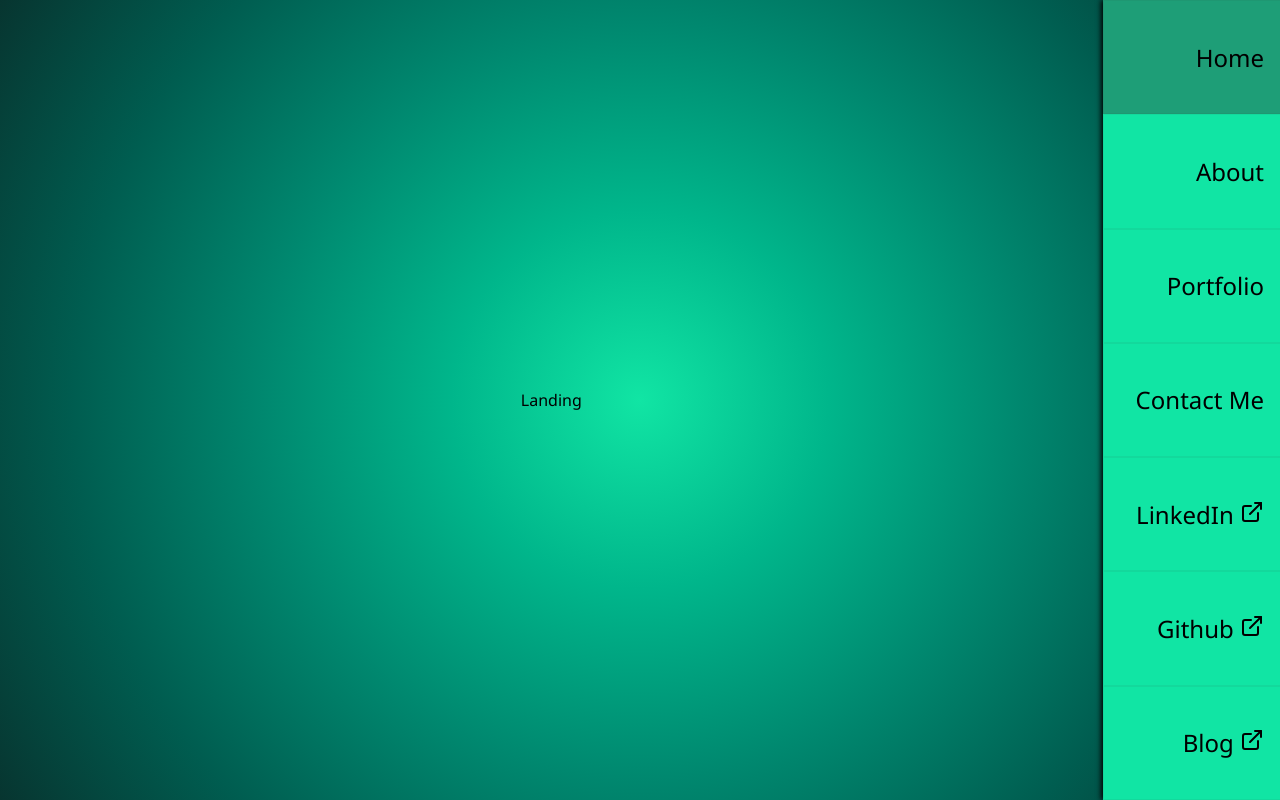
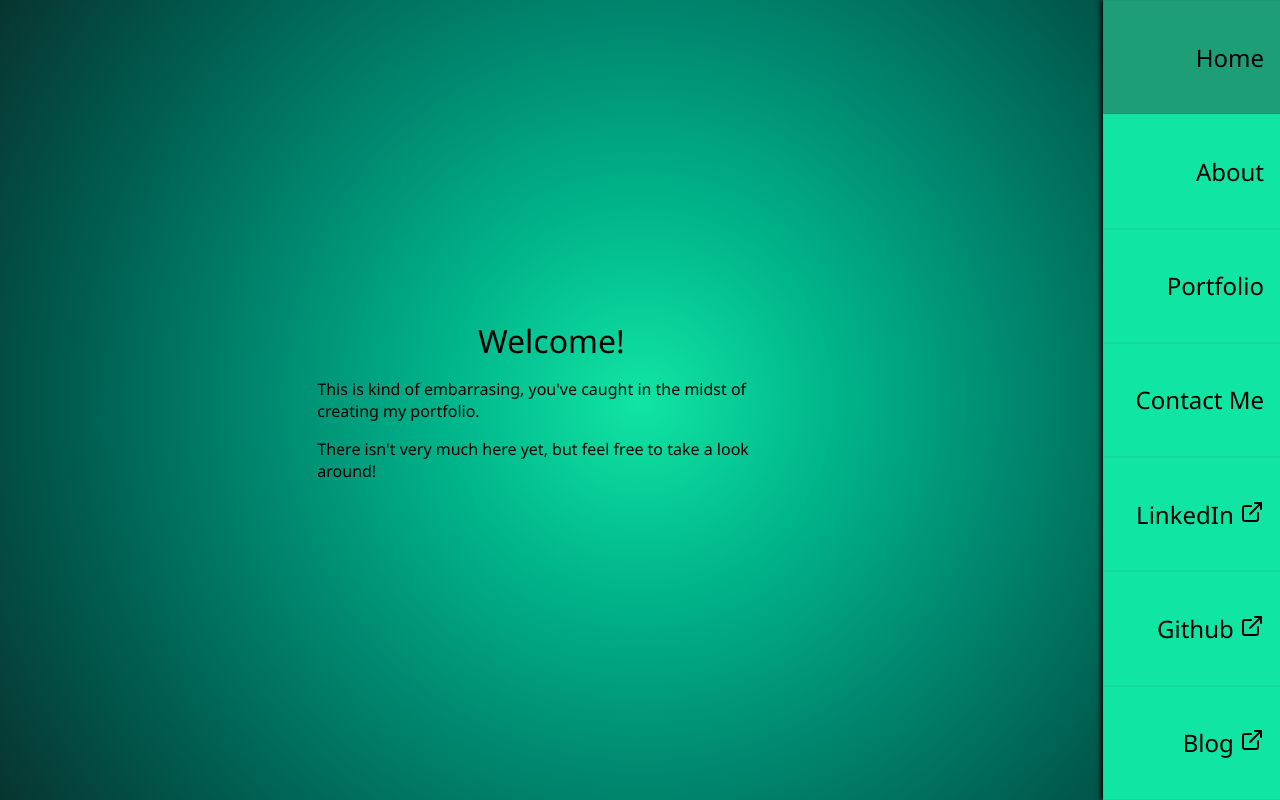
Before and after one commit to NicMortelliti/portfolio, a React (Create React App) app: page / in a window 1280 px wide. Built offline with nearby package versions, Linux system fonts and the light colour scheme.

Commit message:
Update landing and about me

```diff
--- /dev/null
+++ b/src/components/styles/Landing.styled.js
@@ -0,0 +1,14 @@
+import styled from "styled-components";
+
+export const Wrapper = styled.div`
+  display: flex;
+  flex-direction: column;
+
+  align-items: center;
+
+  margin: 2rem;
+  padding: 1rem;
+  gap: 1rem;
+
+  max-width: 500px;
+`;
--- a/src/pages/About.js
+++ b/src/pages/About.js
@@ -1,22 +1,25 @@
 import React from "react";
+
+// Styled components
+import { Wrapper } from "../components/styles/Landing.styled";
 
 const About = () => {
   return (
-    <>
+    <Wrapper>
       <h1>Hi, I'm Nic</h1>
-      <h2>
+      <p>
         I'm a newly minted software developer with a history as an avionics
         systems engineer.
-      </h2>
-      <h2>
+      </p>
+      <p>
         I'm also a father of 2, a husband, a hydroponic gardener, photographer
         and pilot.
-      </h2>
-      <h2>
+      </p>
+      <p>
         Take a look at my portfolio, if you like what you see and want to work
         together, let's get in touch.
-      </h2>
-    </>
+      </p>
+    </Wrapper>
   );
 };
 
--- a/src/pages/Landing.js
+++ b/src/pages/Landing.js
@@ -1,7 +1,21 @@
 import React from "react";
 
+// Styled components
+import { Wrapper } from "../components/styles/Landing.styled";
+
 const Landing = () => {
-  return <div>Landing</div>;
+  return (
+    <Wrapper>
+      <h1>Welcome!</h1>
+      <p>
+        This is kind of embarrasing, you've caught in the midst of creating my
+        portfolio.
+      </p>
+      <p>
+        There isn't very much here yet, but feel free to take a look around!
+      </p>
+    </Wrapper>
+  );
 };
 
 export default Landing;
```
